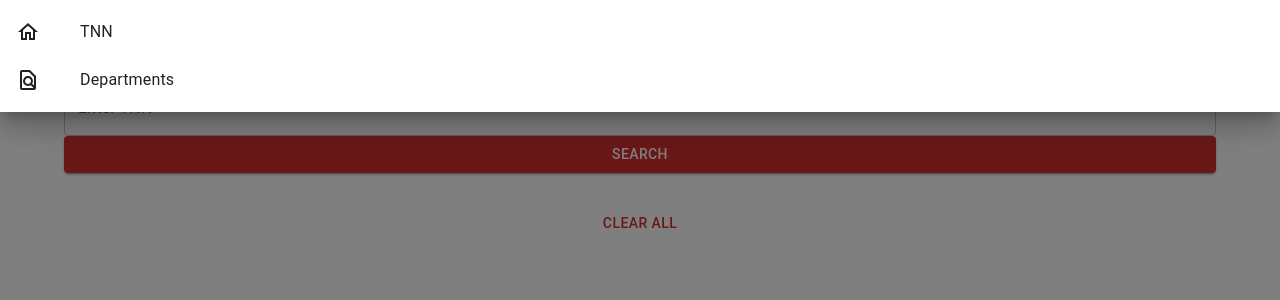
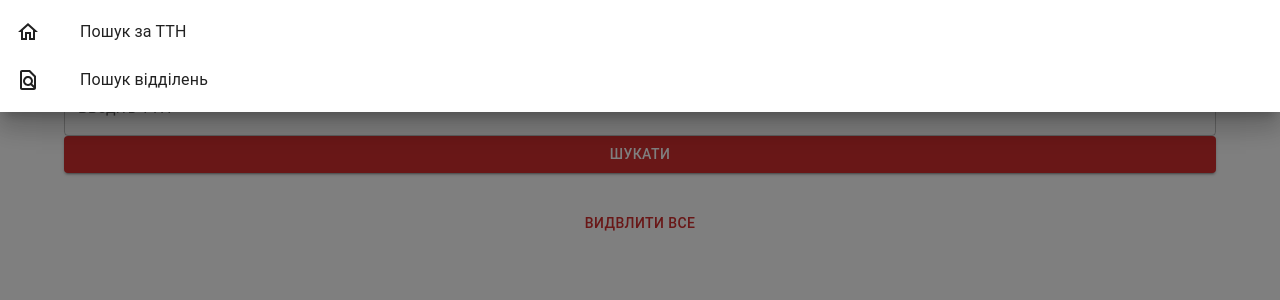
Before and after one commit to smerch88/nova_poshta, a React (Create React App) app: page /nova-poshta/ in a window 1280 px wide. Both pictures are taken after a click on the button 96 px from the left and 32 px from the top of the page. Shown: the top 300 px of the page. Built offline with nearby package versions, Linux system fonts and the light colour scheme.

Commit message:
update: add translate to ukrainian

```diff
--- a/src/components/DepartmentsSearchForm.jsx
+++ b/src/components/DepartmentsSearchForm.jsx
@@ -13,7 +13,7 @@ import { useFormik } from 'formik';
 import * as yup from 'yup';
 
 const validationSchema = yup.object({
-  query: yup.string('Enter Name to Search').required('Name is Required'),
+  query: yup.string('Введіть назву для пошуку').required(`Назва обов'язкова`),
 });
 
 export const DepartmentsSearchForm = () => {
@@ -70,7 +70,7 @@ export const DepartmentsSearchForm = () => {
           fullWidth
           id="query"
           name="query"
-          label="What do you want to find?"
+          label="Введіть назву населенного пункту"
           value={formik.values.query}
           onChange={formik.handleChange}
           error={formik.touched.query && Boolean(formik.errors.query)}
@@ -84,7 +84,7 @@ export const DepartmentsSearchForm = () => {
           disabled={isLoading}
           type="submit"
         >
-          {isLoading ? <CircularProgress size={24} /> : 'Search'}
+          {isLoading ? <CircularProgress size={24} /> : 'Шукати'}
         </Button>
       </Box>
     </>
--- a/src/components/Header.jsx
+++ b/src/components/Header.jsx
@@ -34,13 +34,16 @@ export const Header = () => {
       <ListItem disablePadding>
         <ListItemButton component={Link} to="/">
           <HomeOutlinedIcon sx={{ marginRight: '40px' }} />
-          <ListItemText primary="TNN" sx={{ marginRight: '40px' }} />
+          <ListItemText primary="Пошук за ТТН" sx={{ marginRight: '40px' }} />
         </ListItemButton>
       </ListItem>
       <ListItem disablePadding>
         <ListItemButton component={Link} to="/departments">
           <FindInPageOutlinedIcon sx={{ marginRight: '40px' }} />
-          <ListItemText primary="Departments" sx={{ marginRight: '40px' }} />
+          <ListItemText
+            primary="Пошук відділень"
+            sx={{ marginRight: '40px' }}
+          />
         </ListItemButton>
       </ListItem>
     </List>
--- a/src/components/TnnList.jsx
+++ b/src/components/TnnList.jsx
@@ -12,12 +12,7 @@ import {
 } from '@mui/material';
 import { useDispatch, useSelector } from 'react-redux';
 
-import {
-  getTnn,
-  getError,
-  getTnnList,
-  getIsLoading,
-} from 'redux/tnn/tnn-selectors';
+import { getTnn, getError, getTnnList } from 'redux/tnn/tnn-selectors';
 import {
   deleteAllSavedTnn,
   deleteQueryTnn,
@@ -27,7 +22,6 @@ import {
 export const TnnList = () => {
   const tnnData = useSelector(getTnn);
   const tnnListData = useSelector(getTnnList);
-  const isLoading = useSelector(getIsLoading);
 
   const error = useSelector(getError);
   const dispatch = useDispatch();
@@ -47,7 +41,6 @@ export const TnnList = () => {
 
   return (
     <>
-      {isLoading && `isLoading`}
       {error && `Something went wrong: ${error}`}
       {errors && errors[0]}
       <List>
@@ -104,7 +97,7 @@ export const TnnList = () => {
                         data-tnn={tnn}
                         onClick={onTnnDeleteClickHandler}
                       >
-                        delete
+                        видалити
                       </Button>
                     </CardActions>
                   </Card>
@@ -114,7 +107,7 @@ export const TnnList = () => {
         </Grid>
       </List>
       <Button onClick={onAllTnnDeleteClickHandler} fullWidth>
-        clear all
+        видвлити все
       </Button>
     </>
   );
--- a/src/components/TnnSearchForm.jsx
+++ b/src/components/TnnSearchForm.jsx
@@ -4,20 +4,19 @@ import { useDispatch, useSelector } from 'react-redux';
 
 import { useEffect } from 'react';
 
-import { getIsLoading } from 'redux/departments/departments-selectors';
 import { fetchTnn } from 'redux/tnn/tnn-operations';
 
 import { saveTnn } from 'redux/tnn/tnn-slice';
 
 import { useFormik } from 'formik';
 import * as yup from 'yup';
-import { getQueryTnn } from 'redux/tnn/tnn-selectors';
+import { getIsLoading, getQueryTnn } from 'redux/tnn/tnn-selectors';
 
 const validationSchema = yup.object({
   tnn: yup
     .string()
-    .matches(/^[0-9]{14}$/, 'TTN number must be exactly 14 digits long')
-    .required('TTN number is required'),
+    .matches(/^[0-9]{14}$/, 'ТТН має мати довжину 14 цифр')
+    .required('ТТН не введено'),
 });
 
 export const TnnSearchForm = () => {
@@ -76,7 +75,7 @@ export const TnnSearchForm = () => {
           fullWidth
           id="tnn"
           name="tnn"
-          label="Enter TNN"
+          label="Введіть ТТН"
           value={formik.values.tnn}
           onChange={formik.handleChange}
           error={formik.touched.tnn && Boolean(formik.errors.tnn)}
@@ -90,7 +89,7 @@ export const TnnSearchForm = () => {
           disabled={isLoading}
           type="submit"
         >
-          {isLoading ? <CircularProgress size={24} /> : 'Search'}
+          {isLoading ? <CircularProgress size={24} /> : 'Шукати'}
         </Button>
       </Box>
     </>
```
